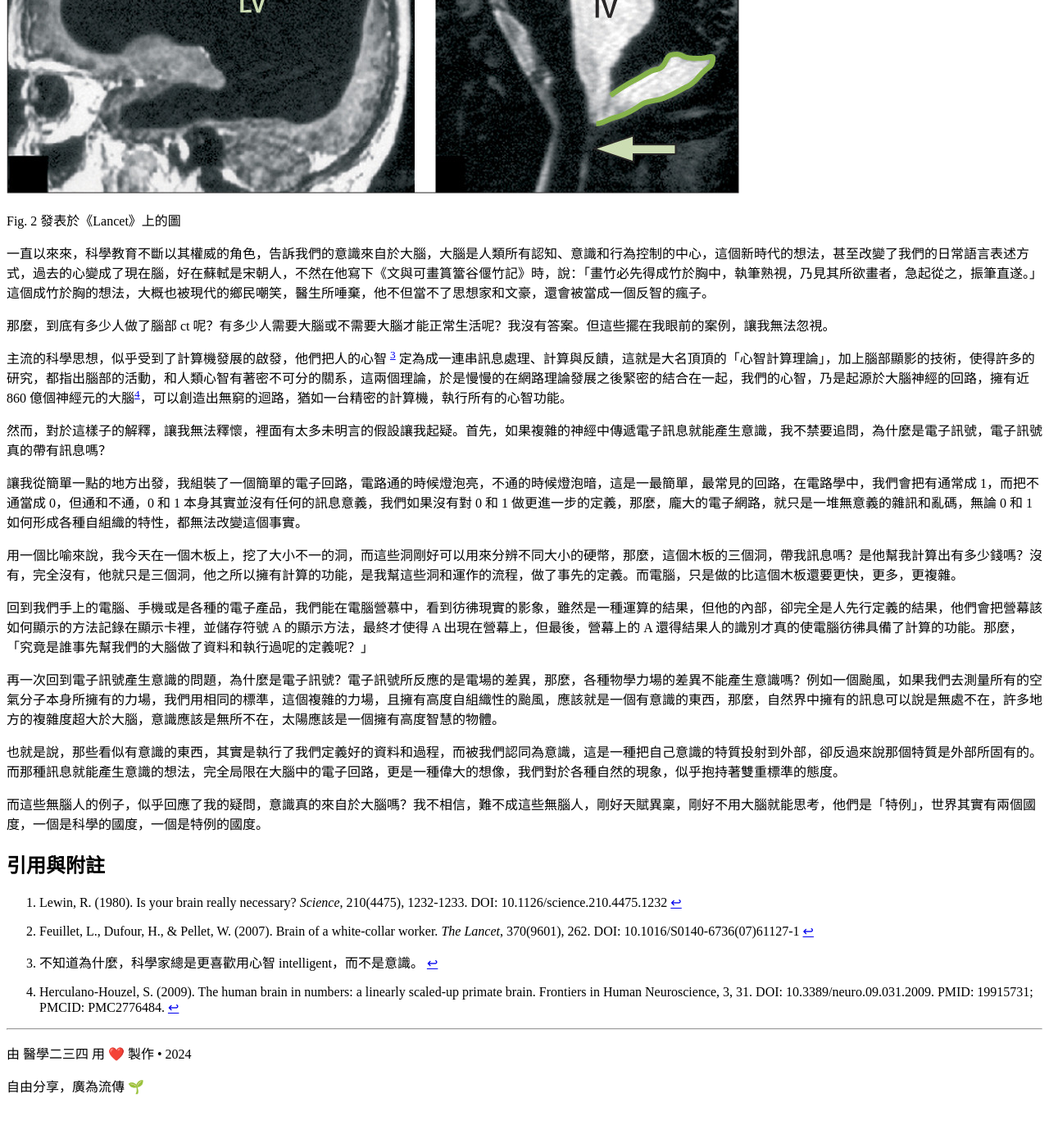
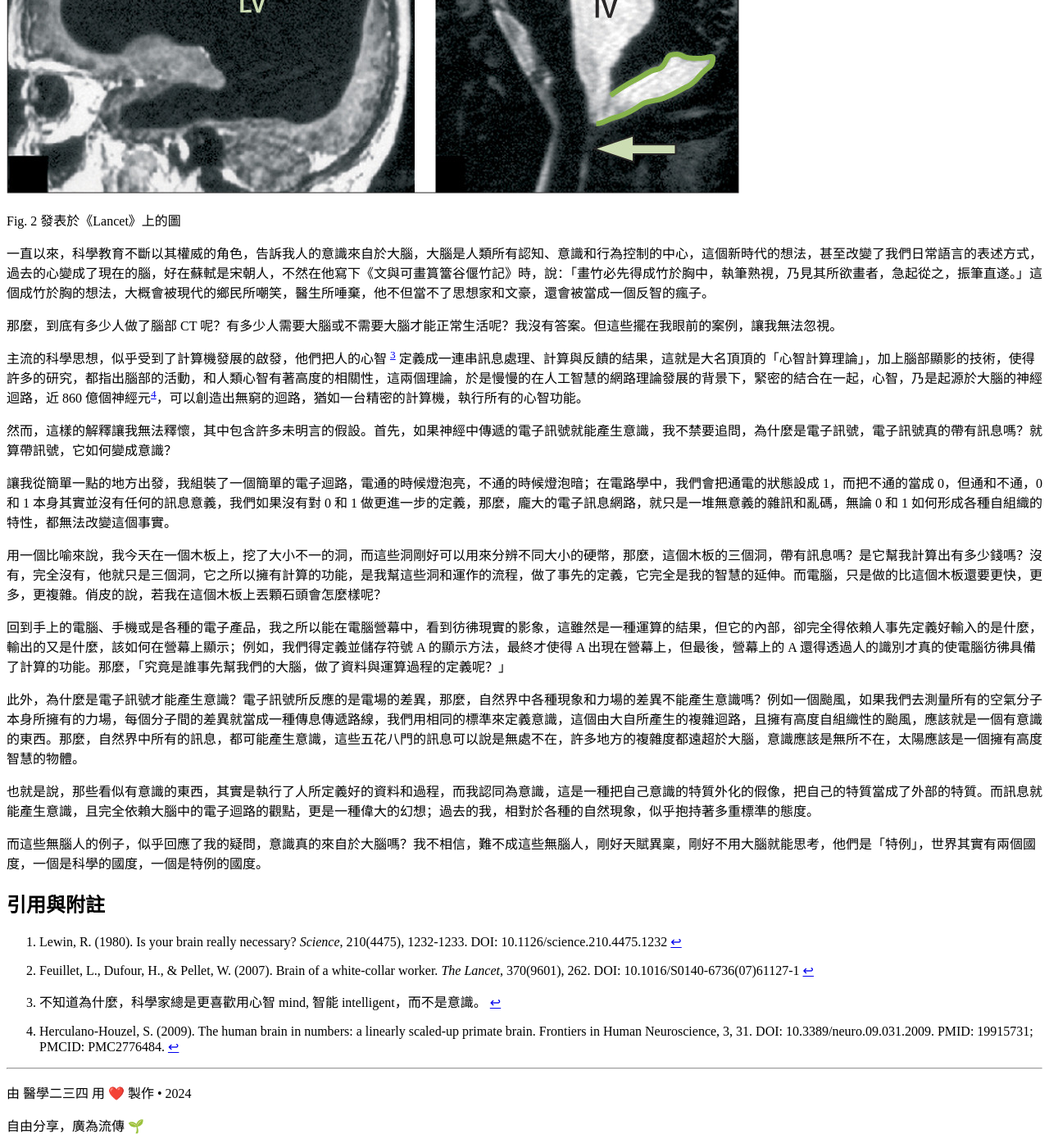
Before and after one commit to felix125/med234, a Jekyll site: the page built from _posts/zh/2024-12-01-02.md, in a window 1280 px wide and 1400 px high, scrolled down 5855 px. Shown: the whole window at 82% size. Built offline with Jekyll 4.4.1, drawn with Linux system fonts in a browser that asks for light colours; before the commit the page ends 7207 px from its top, so only the background shows below that; some of the changed text lies outside the part shown.

Commit message:
Improve the flow of my article

```diff
--- a/_posts/zh/2024-12-01-02.md
+++ b/_posts/zh/2024-12-01-02.md
@@ -34,7 +34,7 @@ categories:
    idx="1"
 %}
 
-而後，我又讀到了一篇發表於 2007 年《Lancet》的文章，標題是 Brain of a white-collar worker（一位白領工作者的大腦）[^2]。這篇文章提到一位腦部 90% 的成年人，儘管大腦神經細胞幾乎蕩然無存，卻能過著完全正常的生活，並且從事需要認知能力的白領工作。這些案例讓我深深震撼，也引發了一個不可忽視的問題：如果大腦不是我們一直以來認為的「意識中心」，那麼人類的意識到底是什麼？又來自何處？
+而後，我又讀到了一篇發表於 2007 年《Lancet》的文章，標題是 Brain of a white-collar worker（一位白領工作者的大腦）[^2]。這篇文章提到一位腦部 90% 的成年人，儘管大腦神經細胞幾乎蕩然無存，卻能過著完全正常的生活，並且從事需要認知能力的白領工作。這些案例讓我深深震撼，也引發了一個不可忽視的問題：大腦真的是「意識中心」嗎？人類的意識到底是什麼？又來自何處？
 
 {% include img.html
    src="/assets/img/brain-study-lancet.jpg"
@@ -43,23 +43,23 @@ categories:
    idx="2"
 %}
 
-一直以來來，科學教育不斷以其權威的角色，告訴我們的意識來自於大腦，大腦是人類所有認知、意識和行為控制的中心，這個新時代的想法，甚至改變了我們的日常語言表述方式，過去的心變成了現在腦，好在蘇軾是宋朝人，不然在他寫下《文與可畫篔簹谷偃竹記》時，說：「畫竹必先得成竹於胸中，執筆熟視，乃見其所欲畫者，急起從之，振筆直遂。」這個成竹於胸的想法，大概也被現代的鄉民嘲笑，醫生所唾棄，他不但當不了思想家和文豪，還會被當成一個反智的瘋子。
+一直以來，科學教育不斷以其權威的角色，告訴我人的意識來自於大腦，大腦是人類所有認知、意識和行為控制的中心，這個新時代的想法，甚至改變了我們日常語言的表述方式，過去的心變成了現在的腦，好在蘇軾是宋朝人，不然在他寫下《文與可畫篔簹谷偃竹記》時，說：「畫竹必先得成竹於胸中，執筆熟視，乃見其所欲畫者，急起從之，振筆直遂。」這個成竹於胸的想法，大概會被現代的鄉民所嘲笑，醫生所唾棄，他不但當不了思想家和文豪，還會被當成一個反智的瘋子。
 
-那麼，到底有多少人做了腦部 ct 呢？有多少人需要大腦或不需要大腦才能正常生活呢？我沒有答案。但這些擺在我眼前的案例，讓我無法忽視。
+那麼，到底有多少人做了腦部 CT 呢？有多少人需要大腦或不需要大腦才能正常生活呢？我沒有答案。但這些擺在我眼前的案例，讓我無法忽視。
 
-主流的科學思想，似乎受到了計算機發展的啟發，他們把人的心智 [^3] 定為成一連串訊息處理、計算與反饋，這就是大名頂頂的「心智計算理論」，加上腦部顯影的技術，使得許多的研究，都指出腦部的活動，和人類心智有著密不可分的關系，這兩個理論，於是慢慢的在網路理論發展之後緊密的結合在一起，我們的心智，乃是起源於大腦神經的回路，擁有近 860 億個神經元的大腦[^4]，可以創造出無窮的迴路，猶如一台精密的計算機，執行所有的心智功能。
+主流的科學思想，似乎受到了計算機發展的啟發，他們把人的心智 [^3] 定義成一連串訊息處理、計算與反饋的結果，這就是大名頂頂的「心智計算理論」，加上腦部顯影的技術，使得許多的研究，都指出腦部的活動，和人類心智有著高度的相關性，這兩個理論，於是慢慢的在人工智慧的網路理論發展的背景下，緊密的結合在一起，心智，乃是起源於大腦的神經迴路，近 860 億個神經元[^4]，可以創造出無窮的迴路，猶如一台精密的計算機，執行所有的心智功能。
 
-然而，對於這樣子的解釋，讓我無法釋懷，裡面有太多未明言的假設讓我起疑。首先，如果複雜的神經中傳遞電子訊息就能產生意識，我不禁要追問，為什麼是電子訊號，電子訊號真的帶有訊息嗎？
+然而，這樣的解釋讓我無法釋懷，其中包含許多未明言的假設。首先，如果神經中傳遞的電子訊號就能產生意識，我不禁要追問，為什麼是電子訊號，電子訊號真的帶有訊息嗎？就算帶訊號，它如何變成意識？
 
-讓我從簡單一點的地方出發，我組裝了一個簡單的電子回路，電路通的時候燈泡亮，不通的時候燈泡暗，這是一最簡單，最常見的回路，在電路學中，我們會把有通常成 1，而把不通當成 0，但通和不通，0 和 1 本身其實並沒有任何的訊息意義，我們如果沒有對 0 和 1 做更進一步的定義，那麼，龐大的電子網路，就只是一堆無意義的雜訊和亂碼，無論 0 和 1 如何形成各種自組織的特性，都無法改變這個事實。
+讓我從簡單一點的地方出發，我組裝了一個簡單的電子迴路，電通的時候燈泡亮，不通的時候燈泡暗；在電路學中，我們會把通電的狀態設成 1，而把不通的當成 0，但通和不通，0 和 1 本身其實並沒有任何的訊息意義，我們如果沒有對 0 和 1 做更進一步的定義，那麼，龐大的電子訊息網路，就只是一堆無意義的雜訊和亂碼，無論 0 和 1 如何形成各種自組織的特性，都無法改變這個事實。
 
-用一個比喻來說，我今天在一個木板上，挖了大小不一的洞，而這些洞剛好可以用來分辨不同大小的硬幣，那麼，這個木板的三個洞，帶我訊息嗎？是他幫我計算出有多少錢嗎？沒有，完全沒有，他就只是三個洞，他之所以擁有計算的功能，是我幫這些洞和運作的流程，做了事先的定義。而電腦，只是做的比這個木板還要更快，更多，更複雜。
+用一個比喻來說，我今天在一個木板上，挖了大小不一的洞，而這些洞剛好可以用來分辨不同大小的硬幣，那麼，這個木板的三個洞，帶有訊息嗎？是它幫我計算出有多少錢嗎？沒有，完全沒有，他就只是三個洞，它之所以擁有計算的功能，是我幫這些洞和運作的流程，做了事先的定義，它完全是我的智慧的延伸。而電腦，只是做的比這個木板還要更快，更多，更複雜。俏皮的說，若我在這個木板上丟顆石頭會怎麼樣呢？
 
-回到我們手上的電腦、手機或是各種的電子產品，我們能在電腦營慕中，看到彷彿現實的影象，雖然是一種運算的結果，但他的內部，卻完全是人先行定義的結果，他們會把營幕該如何顯示的方法記錄在顯示卡裡，並儲存符號 A 的顯示方法，最終才使得 A 出現在營幕上，但最後，營幕上的 A 還得結果人的識別才真的使電腦彷彿具備了計算的功能。那麼，「究竟是誰事先幫我們的大腦做了資料和執行過呢的定義呢？」
+回到手上的電腦、手機或是各種的電子產品，我之所以能在電腦營幕中，看到彷彿現實的影象，這雖然是一種運算的結果，但它的內部，卻完全得依賴人事先定義好輸入的是什麼，輸出的又是什麼，該如何在營幕上顯示；例如，我們得定義並儲存符號 A 的顯示方法，最終才使得 A 出現在營幕上，但最後，營幕上的 A 還得透過人的識別才真的使電腦彷彿具備了計算的功能。那麼，「究竟是誰事先幫我們的大腦，做了資料與運算過程的定義呢？」
 
-再一次回到電子訊號產生意識的問題，為什麼是電子訊號？電子訊號所反應的是電場的差異，那麼，各種物學力場的差異不能產生意識嗎？例如一個颱風，如果我們去測量所有的空氣分子本身所擁有的力場，我們用相同的標準，這個複雜的力場，且擁有高度自組織性的颱風，應該就是一個有意識的東西，那麼，自然界中擁有的訊息可以說是無處不在，許多地方的複雜度超大於大腦，意識應該是無所不在，太陽應該是一個擁有高度智慧的物體。
+此外，為什麼是電子訊號才能產生意識？電子訊號所反應的是電場的差異，那麼，自然界中各種現象和力場的差異不能產生意識嗎？例如一個颱風，如果我們去測量所有的空氣分子本身所擁有的力場，每個分子間的差異就當成一種傳息傳遞路線，我們用相同的標準來定義意識，這個由大自所產生的複雜迴路，且擁有高度自組織性的颱風，應該就是一個有意識的東西。那麼，自然界中所有的訊息，都可能產生意識，這些五花八門的訊息可以說是無處不在，許多地方的複雜度都遠超於大腦，意識應該是無所不在，太陽應該是一個擁有高度智慧的物體。
 
-也就是說，那些看似有意識的東西，其實是執行了我們定義好的資料和過程，而被我們認同為意識，這是一種把自己意識的特質投射到外部，卻反過來說那個特質是外部所固有的。而那種訊息就能產生意識的想法，完全局限在大腦中的電子回路，更是一種偉大的想像，我們對於各種自然的現象，似乎抱持著雙重標準的態度。
+也就是說，那些看似有意識的東西，其實是執行了人所定義好的資料和過程，而我認同為意識，這是一種把自己意識的特質外化的假像，把自己的特質當成了外部的特質。而訊息就能產生意識，且完全依賴大腦中的電子迴路的觀點，更是一種偉大的幻想；過去的我，相對於各種的自然現象，似乎抱持著多重標準的態度。
 
 而這些無腦人的例子，似乎回應了我的疑問，意識真的來自於大腦嗎？我不相信，難不成這些無腦人，剛好天賦異稟，剛好不用大腦就能思考，他們是「特例」，世界其實有兩個國度，一個是科學的國度，一個是特例的國度。
 
@@ -72,6 +72,6 @@ categories:
 
 [^2]: Feuillet, L., Dufour, H., & Pellet, W. (2007). Brain of a white-collar worker. *The Lancet*, 370(9601), 262. DOI: 10.1016/S0140-6736(07)61127-1
 
-[^3]: 不知道為什麼，科學家總是更喜歡用心智 intelligent，而不是意識。
+[^3]: 不知道為什麼，科學家總是更喜歡用心智 mind, 智能 intelligent，而不是意識。
 
 [^4]: Herculano-Houzel, S. (2009). The human brain in numbers: a linearly scaled-up primate brain. Frontiers in Human Neuroscience, 3, 31. DOI: 10.3389/neuro.09.031.2009. PMID: 19915731; PMCID: PMC2776484.
```
